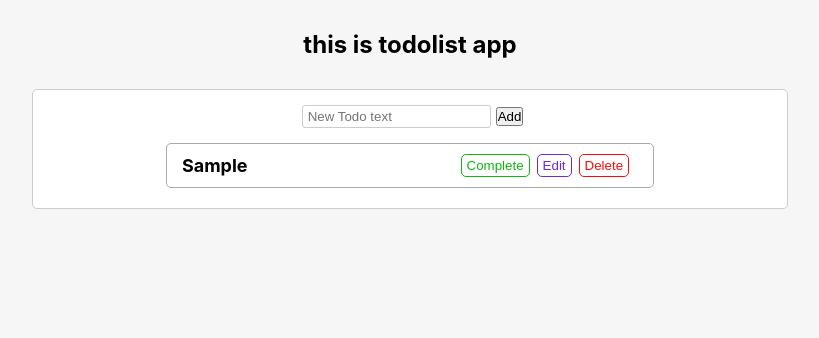
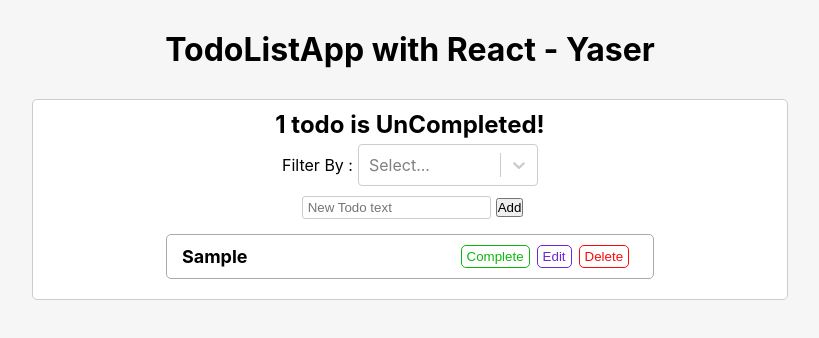
Before and after one commit to Yaser-Hajian/TodoList-App-with-React.js, a React (Create React App) app: page / in a window 1280 px wide. Both pictures are taken after typing "Sample" into the empty fields and a click on the button "Add". Shown: the top 338 px of the page, without its empty margins (230-1049 px from the left). Built offline with nearby package versions, Linux system fonts and the light colour scheme.

Commit message:
filter method and functionality completed

```diff
--- a/package.json
+++ b/package.json
@@ -9,6 +9,7 @@
     "react": "^17.0.2",
     "react-dom": "^17.0.2",
     "react-scripts": "4.0.3",
+    "react-select": "^4.3.1",
     "web-vitals": "^1.1.2"
   },
   "scripts": {
--- a/src/App.js
+++ b/src/App.js
@@ -5,7 +5,7 @@
 function App() {
   return (
     <div className="App">
-        <h2 className={"title"}>this is todolist app</h2>
+        <h1 className={"title"}>TodoListApp with React - Yaser</h1>
         <ToDoApp />
     </div>
   );
--- /dev/null
+++ b/src/Components/NavBar/NavBar.js
@@ -0,0 +1,41 @@
+import React, {useState} from 'react';
+import styles from './NavBarStyle.module.css'
+import Select from "react-select";
+
+const NavBar = (props) => {
+    const options = [
+        {value: '', label: 'All'},
+        {value: 'Completed', label: 'Completed'},
+        {value: 'Uncompleted', label: 'Uncompleted'},
+    ];
+    const onFilter = (selectedOption) => {
+        props.setFilterMethod(selectedOption);
+        props.filterHandler(selectedOption);
+    }
+    if (!props.uncompleteTodo) {
+        return <h2>Set your todos!</h2>
+    }
+    return (
+        <div>
+            <div>
+                {
+                    (props.uncompleteTodo > 1 ?
+                       <h2> {props.uncompleteTodo} todos are UnCompleted!</h2>
+                          :
+                       <h2> {props.uncompleteTodo} todo is UnCompleted!</h2>
+                    )
+                }
+            </div>
+            <div className={styles.selectContainer}>
+                <p>Filter By :</p>
+                <Select
+                    className={styles.select}
+                    onChange={onFilter}
+                    options={options}
+                />
+            </div>
+        </div>
+    );
+};
+
+export default NavBar;
--- /dev/null
+++ b/src/Components/NavBar/NavBarStyle.module.css
@@ -0,0 +1,15 @@
+
+h2{
+    margin-bottom: 5px;
+}
+.selectContainer{
+    display: flex;
+    justify-content: center;
+    align-items: center;
+    margin-bottom: 5px;
+    margin-top: 5px;
+}
+.select{
+    width: 180px;
+    margin-left: 5px;
+}
--- a/src/Components/ToDoApp/ToDoApp.js
+++ b/src/Components/ToDoApp/ToDoApp.js
@@ -1,11 +1,16 @@
-import React, {useState} from 'react';
+import React, {useEffect, useState} from 'react';
 import styles from "./todoAppStyle.module.css"
 import ToDoForm from "../ToDoForm/ToDoForm";
 import ToDoList from "../ToDoList/ToDoList";
+import NavBar from "../NavBar/NavBar";
 
 const ToDoApp = () => {
     const [todos, setTodos] = useState([]);
-
+    const [filteredTodos, setFilteredTodos] = useState([]);
+    const [filterMethod, setFilterMethod] = useState("");
+    useEffect(()=>{
+        filterHandler(filterMethod);
+    },[todos , filterMethod])
     const addTodoHandler = (todoText) => {
         const newTodo = {
             id: Math.floor(Math.random() * 1000),
@@ -15,6 +20,7 @@
         const currentTodos = [...todos];
         currentTodos.unshift(newTodo);
         setTodos(currentTodos);
+
     }
     const completeHandler = (id) => {
         const copy_todos_list = [...todos];
@@ -31,16 +37,35 @@
         copy_todo.text = newText;
         copy_todos_list[index] = copy_todo;
         setTodos(copy_todos_list);
+
     }
     const deleteHandler = (id) => {
         const filteredTodos = todos.filter((todo) => todo.id !== id);
         setTodos(filteredTodos);
     }
+
+    const filterHandler = (selectedOption)=>{
+        if (selectedOption === null){
+            setFilteredTodos(todos);
+        }
+        else if (selectedOption.value === "Completed"){
+            setFilteredTodos(todos.filter(todo => todo.isCompleted));
+        }else if (selectedOption.value === "Uncompleted"){
+            setFilteredTodos(todos.filter(todo => !todo.isCompleted));
+        }else {
+            setFilteredTodos(todos);
+        }
+    }
     return (
         <div className={styles.container}>
+            <NavBar
+                uncompleteTodo={todos.filter(todo => !todo.isCompleted).length}
+                filterHandler={filterHandler}
+                setFilterMethod={setFilterMethod}
+            />
             <ToDoForm submitHandler={addTodoHandler}/>
             <ToDoList
-                todos={todos}
+                todos={filteredTodos}
                 completeHandler={completeHandler}
                 deleteHandler={deleteHandler}
                 editHandler={editHandler}
```
Also changed, not shown: 1 other file (tests, documents, lock files or other folders).
